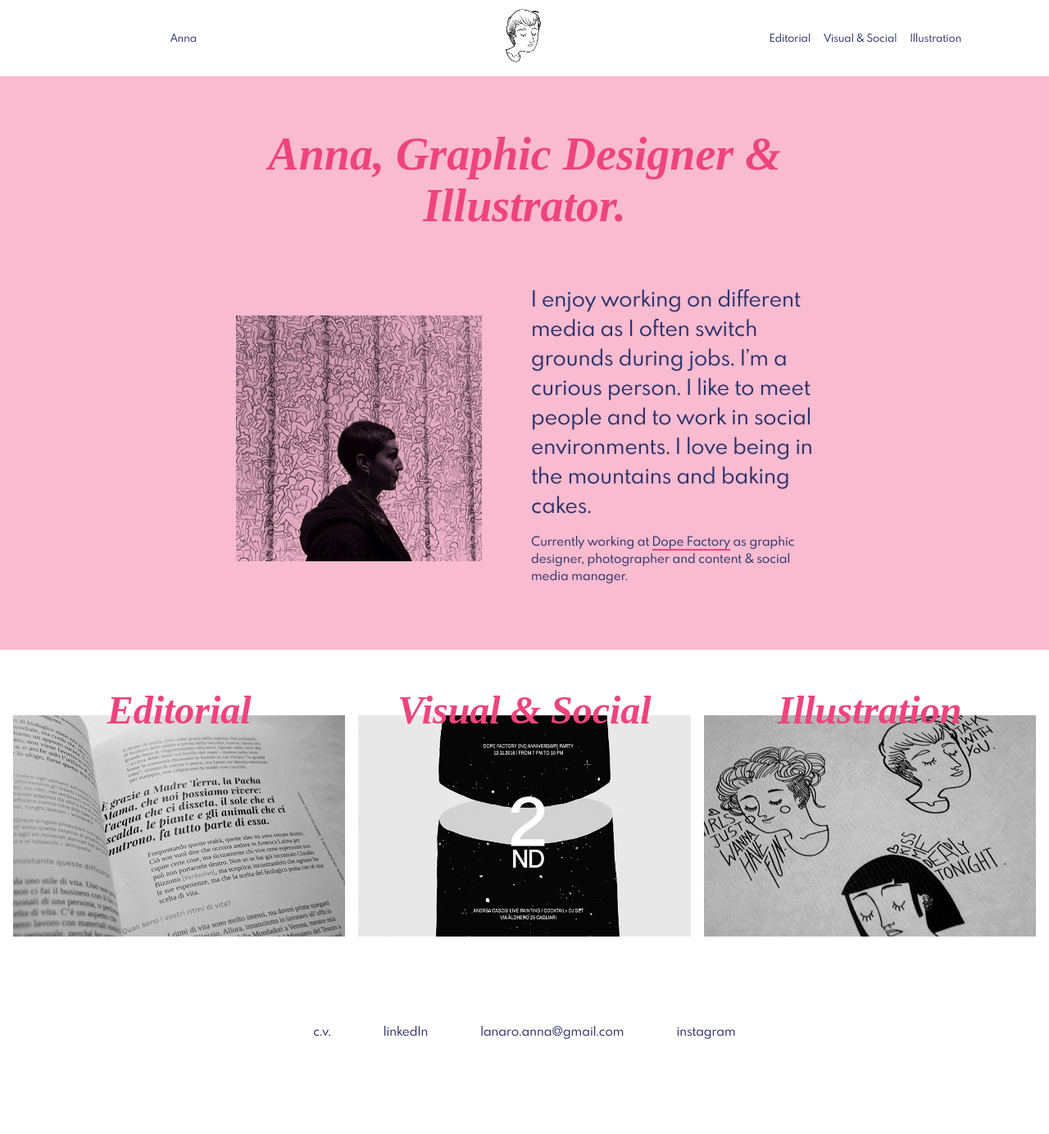
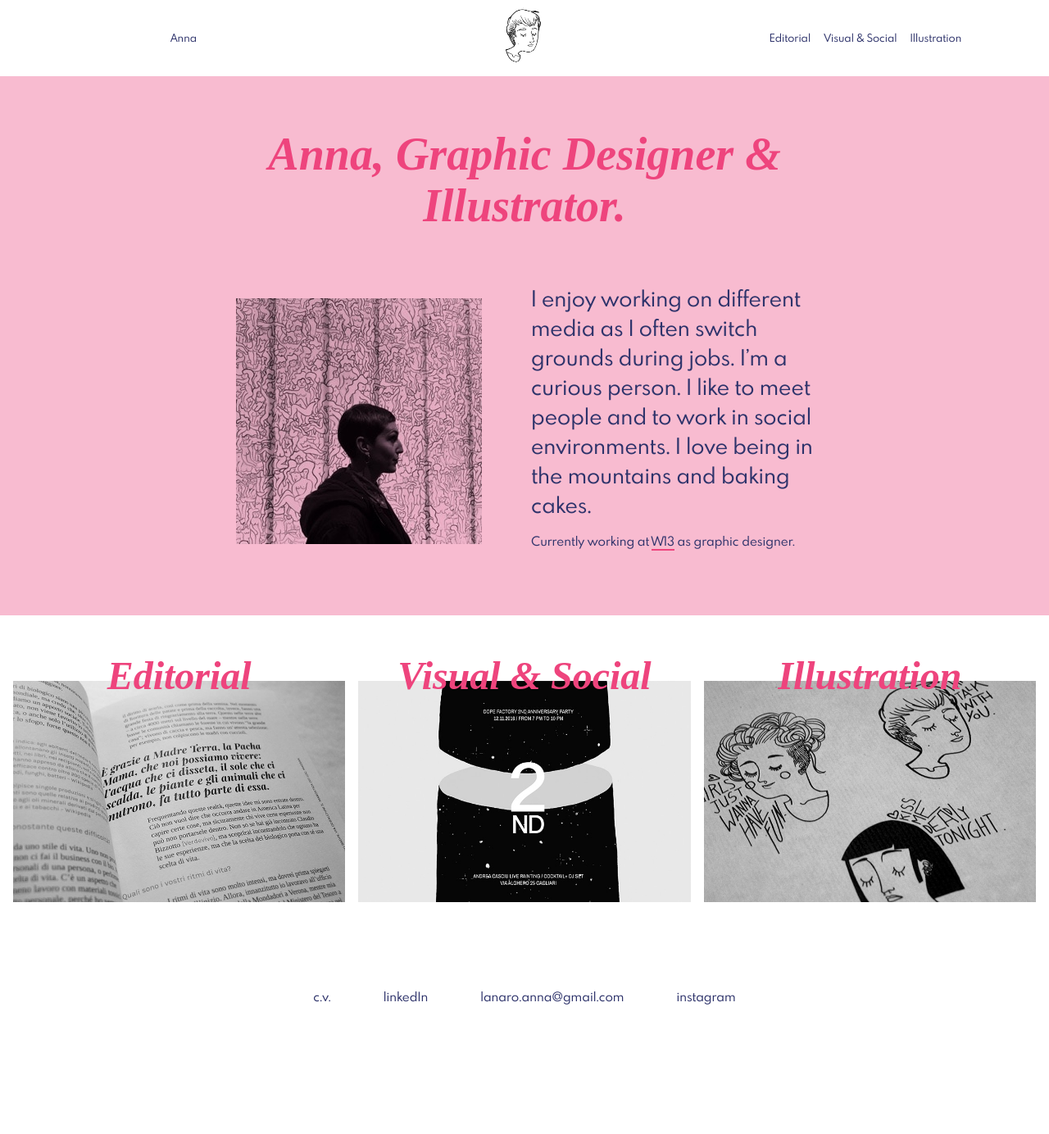
Before and after one commit to rzecchini/annaelle, a Jekyll site: the page built from index.md, in a window 1280 px wide. Shown: the whole page at 82% size. Built offline with Jekyll 4.4.1, drawn with Linux system fonts in a browser that asks for light colours; some web fonts are replaced; after the commit the page ends 1342 px from its top, so only the background shows below that.

Commit message:
Update home.html

```diff
--- a/_layouts/home.html
+++ b/_layouts/home.html
@@ -21,7 +21,7 @@
         <div class="col">
           <div class="presentation__txt">
             <p class="presentation__intro">I enjoy working on different media as I often switch grounds during jobs. I’m a curious person. I like to meet people and to work in social environments. I love being in the mountains and baking cakes.</p>
-            <p class="presentation__now">Currently working at <a href="http://www.dope-factory.com" target="_blank">Dope Factory</a> as graphic designer, photographer and content &amp; social media manager.</p>
+            <p class="presentation__now">Currently working at <a href="http://www.w13-designkultur.com" target="_blank">W13</a> as graphic designer.</p>
           </div>
         </div>
       </div>
```
